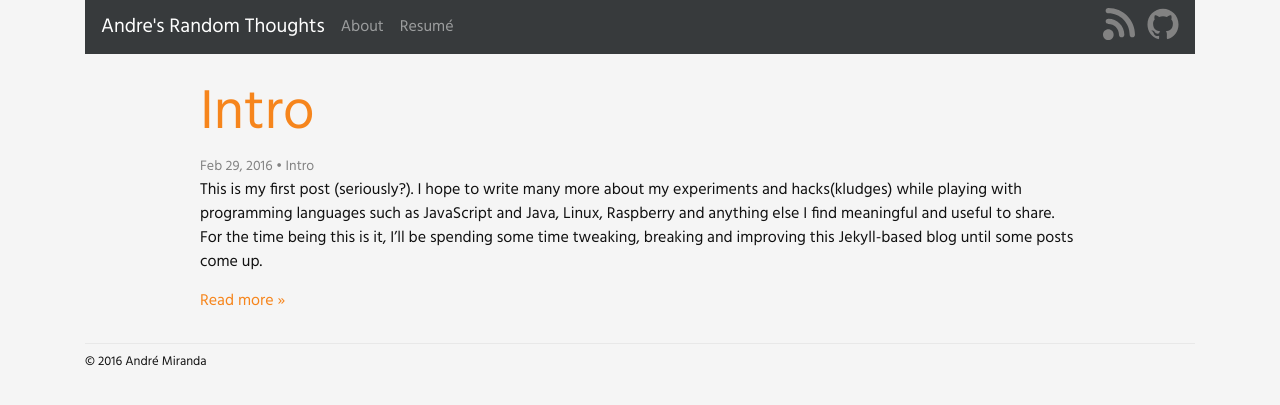
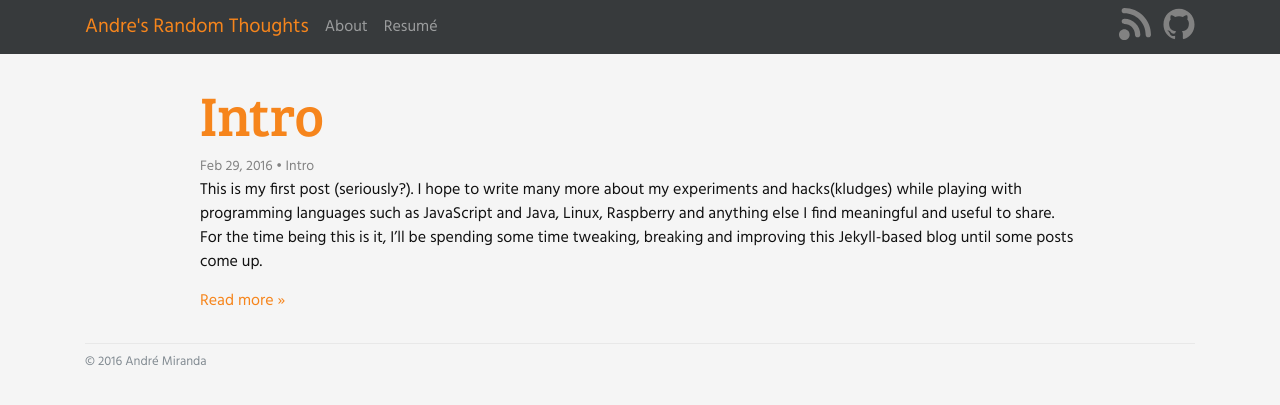
Before and after one commit to andreldm/andreldm.github.io, a Jekyll site: the page built from index.html, in a window 1280 px wide. Shown: the top 405 px of the page. Built offline with Jekyll 4.4.1, drawn with Linux system fonts in a browser that asks for light colours.

Commit message:
Visual improvements

```diff
--- a/_includes/footer.html
+++ b/_includes/footer.html
@@ -1,6 +1,6 @@
 <footer class="container">
 
-  <div class="site-footer">
+  <div class="site-footer text-muted">
     <p>
       <small>&#x00a9; 2016 André Miranda</small>
     </p>
--- a/_includes/header.html
+++ b/_includes/header.html
@@ -1,5 +1,6 @@
-<header class="container">
+<header class="main-header container-fluid">
   <nav class="navbar navbar-dark bg-inverse">
+    <div class="container">
     <a class="navbar-brand" href="/">{{ site.title }}</a>
     <ul class="nav navbar-nav">
 
@@ -14,27 +15,18 @@
       </li>
 
       <div class="pull-xs-right">
-        <a href="/feed.xml" target="_blank">
-          <span class="icon">
-            <svg viewBox="0 0 128 128">
-              <path d="M 21.333333,85.33333 C 9.5573333,85.33333 0,94.89583 0,106.6667 0,118.4375 9.5573333,128 21.333333,128 c 11.776,0 21.333334,-9.5625 21.333334,-21.3333 0,-11.77087 -9.557334,-21.33337 -21.333334,-21.33337 z m 0,-42.66666 c 0,0 -10.666666,0.33333 -10.666666,10.66666 C 10.666667,63.66667 21.333333,64 21.333333,64 44.895833,64 64,83.10417 64,106.6667 c 0,0 0,10.6666 10.666667,10.6666 10.666666,0 10.666666,-10.6666 10.666666,-10.6666 0,-35.33337 -28.6615,-64.00003 -64,-64.00003 z m 0,-42.66667 c 0,0 -10.666666,0 -10.666666,10.66667 0,10.66666 10.666666,10.66666 10.666666,10.66666 47.125,0 85.333337,38.20834 85.333337,85.33337 0,0 0,10.6666 10.66666,10.6666 C 128,117.3333 128,106.6667 128,106.6667 128,47.76567 80.25,0 21.333333,0 Z"
-              />
-            </svg>
-          </span>
-        </a>
+        <a href="/feed.xml" target="_blank"><span class="icon"><svg viewBox="0 0 128 128">
+              <path d="M 21.333333,85.33333 C 9.5573333,85.33333 0,94.89583 0,106.6667 0,118.4375 9.5573333,128 21.333333,128 c 11.776,0 21.333334,-9.5625 21.333334,-21.3333 0,-11.77087 -9.557334,-21.33337 -21.333334,-21.33337 z m 0,-42.66666 c 0,0 -10.666666,0.33333 -10.666666,10.66666 C 10.666667,63.66667 21.333333,64 21.333333,64 44.895833,64 64,83.10417 64,106.6667 c 0,0 0,10.6666 10.666667,10.6666 10.666666,0 10.666666,-10.6666 10.666666,-10.6666 0,-35.33337 -28.6615,-64.00003 -64,-64.00003 z m 0,-42.66667 c 0,0 -10.666666,0 -10.666666,10.66667 0,10.66666 10.666666,10.66666 10.666666,10.66666 47.125,0 85.333337,38.20834 85.333337,85.33337 0,0 0,10.6666 10.66666,10.6666 C 128,117.3333 128,106.6667 128,106.6667 128,47.76567 80.25,0 21.333333,0 Z" />
+        </svg></span></a>
 
         <span>&nbsp;</span>
 
-        <a href="https://github.com/{{ site.github_username }}">
-          <span class="icon">
-            <svg viewBox="0 0 16 16">
-              <path fill="#828282" d="M7.999,0.431c-4.285,0-7.76,3.474-7.76,7.761 c0,3.428,2.223,6.337,5.307,7.363c0.388,0.071,0.53-0.168,0.53-0.374c0-0.184-0.007-0.672-0.01-1.32 c-2.159,0.469-2.614-1.04-2.614-1.04c-0.353-0.896-0.862-1.135-0.862-1.135c-0.705-0.481,0.053-0.472,0.053-0.472 c0.779,0.055,1.189,0.8,1.189,0.8c0.692,1.186,1.816,0.843,2.258,0.645c0.071-0.502,0.271-0.843,0.493-1.037 C4.86,11.425,3.049,10.76,3.049,7.786c0-0.847,0.302-1.54,0.799-2.082C3.768,5.507,3.501,4.718,3.924,3.65 c0,0,0.652-0.209,2.134,0.796C6.677,4.273,7.34,4.187,8,4.184c0.659,0.003,1.323,0.089,1.943,0.261 c1.482-1.004,2.132-0.796,2.132-0.796c0.423,1.068,0.157,1.857,0.077,2.054c0.497,0.542,0.798,1.235,0.798,2.082 c0,2.981-1.814,3.637-3.543,3.829c0.279,0.24,0.527,0.713,0.527,1.437c0,1.037-0.01,1.874-0.01,2.129 c0,0.208,0.14,0.449,0.534,0.373c3.081-1.028,5.302-3.935,5.302-7.362C15.76,3.906,12.285,0.431,7.999,0.431z"
-              />
-            </svg>
-          </span>
-        </a>
+        <a href="https://github.com/{{ site.github_username }}"><span class="icon"><svg viewBox="0 0 16 16">
+              <path fill="#828282" d="M7.999,0.431c-4.285,0-7.76,3.474-7.76,7.761 c0,3.428,2.223,6.337,5.307,7.363c0.388,0.071,0.53-0.168,0.53-0.374c0-0.184-0.007-0.672-0.01-1.32 c-2.159,0.469-2.614-1.04-2.614-1.04c-0.353-0.896-0.862-1.135-0.862-1.135c-0.705-0.481,0.053-0.472,0.053-0.472 c0.779,0.055,1.189,0.8,1.189,0.8c0.692,1.186,1.816,0.843,2.258,0.645c0.071-0.502,0.271-0.843,0.493-1.037 C4.86,11.425,3.049,10.76,3.049,7.786c0-0.847,0.302-1.54,0.799-2.082C3.768,5.507,3.501,4.718,3.924,3.65 c0,0,0.652-0.209,2.134,0.796C6.677,4.273,7.34,4.187,8,4.184c0.659,0.003,1.323,0.089,1.943,0.261 c1.482-1.004,2.132-0.796,2.132-0.796c0.423,1.068,0.157,1.857,0.077,2.054c0.497,0.542,0.798,1.235,0.798,2.082 c0,2.981-1.814,3.637-3.543,3.829c0.279,0.24,0.527,0.713,0.527,1.437c0,1.037-0.01,1.874-0.01,2.129 c0,0.208,0.14,0.449,0.534,0.373c3.081-1.028,5.302-3.935,5.302-7.362C15.76,3.906,12.285,0.431,7.999,0.431z" />
+        </svg></span></a>
       </div>
 
     </ul>
+  </div>
   </nav>
 </header>
--- a/_sass/_base.scss
+++ b/_sass/_base.scss
@@ -22,6 +22,9 @@
     -webkit-text-size-adjust: 100%;
 }
 
+h1, h2, h3, h4, h5, h6 {
+  font-family: $title-font-family;
+}
 
 
 /**
@@ -86,7 +89,8 @@
     }*/
 
     &:hover {
-        color: $text-color;
+        @include transition('all .2s ease-in');
+        color: darken($brand-color, 8%);
         text-decoration: underline;
     }
 }
@@ -165,7 +169,6 @@
  * Clearfix
  */
 %clearfix {
-
     &:after {
         content: "";
         display: table;
@@ -189,17 +192,9 @@
             fill: $grey-color;
         }
     }
-}
 
-
-
-/**
- * Navbar
- */
-.nav-item {
-    > a {
-      &:hover {
-          color: $brand-color;
-      }
+    &:hover svg path {
+      @include transition('all .2s ease-in');
+      fill: $brand-color;
     }
 }
--- a/_sass/_layout.scss
+++ b/_sass/_layout.scss
@@ -86,7 +86,19 @@
 /**
  * Bootstrap customization
  */
+ .main-header {
+   padding: 0px;
+ }
+
 .navbar {
   border-radius: 0;
   margin-bottom: $spacing-unit;
+
+  .navbar-brand {
+    color: $brand-color;
+  }
 }
+
+.navbar-nav .nav-item .nav-link:hover {
+  color: $brand-color;
+}
--- a/css/main.scss
+++ b/css/main.scss
@@ -8,6 +8,7 @@
 // Our variables
 $base-font-family: 'Hind', Helvetica, Arial, sans-serif;
 $base-font-size:   16px;
+$title-font-family: 'Bree Serif', serif;
 $small-font-size:  $base-font-size * 0.875;
 $base-line-height: 1.5;
 
@@ -39,10 +40,18 @@
     }
 }
 
+@mixin transition($options) {
+ -moz-transition: #{$options};
+ -o-transition: #{$options};
+ -webkit-transition: #{$options};
+ transition: #{$options};
+}
+
 
 
 // Custom fonts
 @import url(https://fonts.googleapis.com/css?family=Hind);
+@import url(https://fonts.googleapis.com/css?family=Bree+Serif);
 
 
 
```
Also changed, not shown: _favicon.svg (added), favicon.ico (added).
